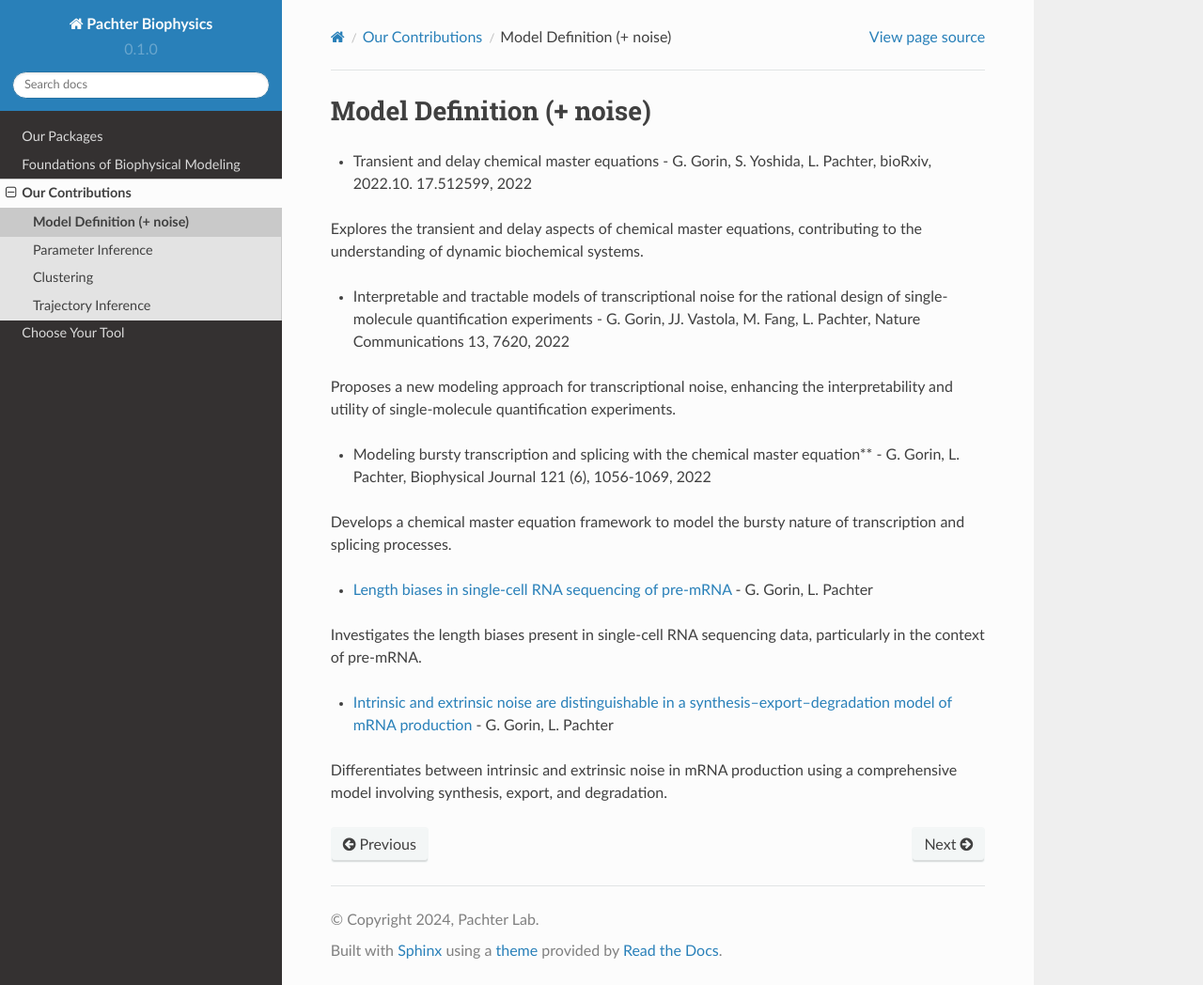
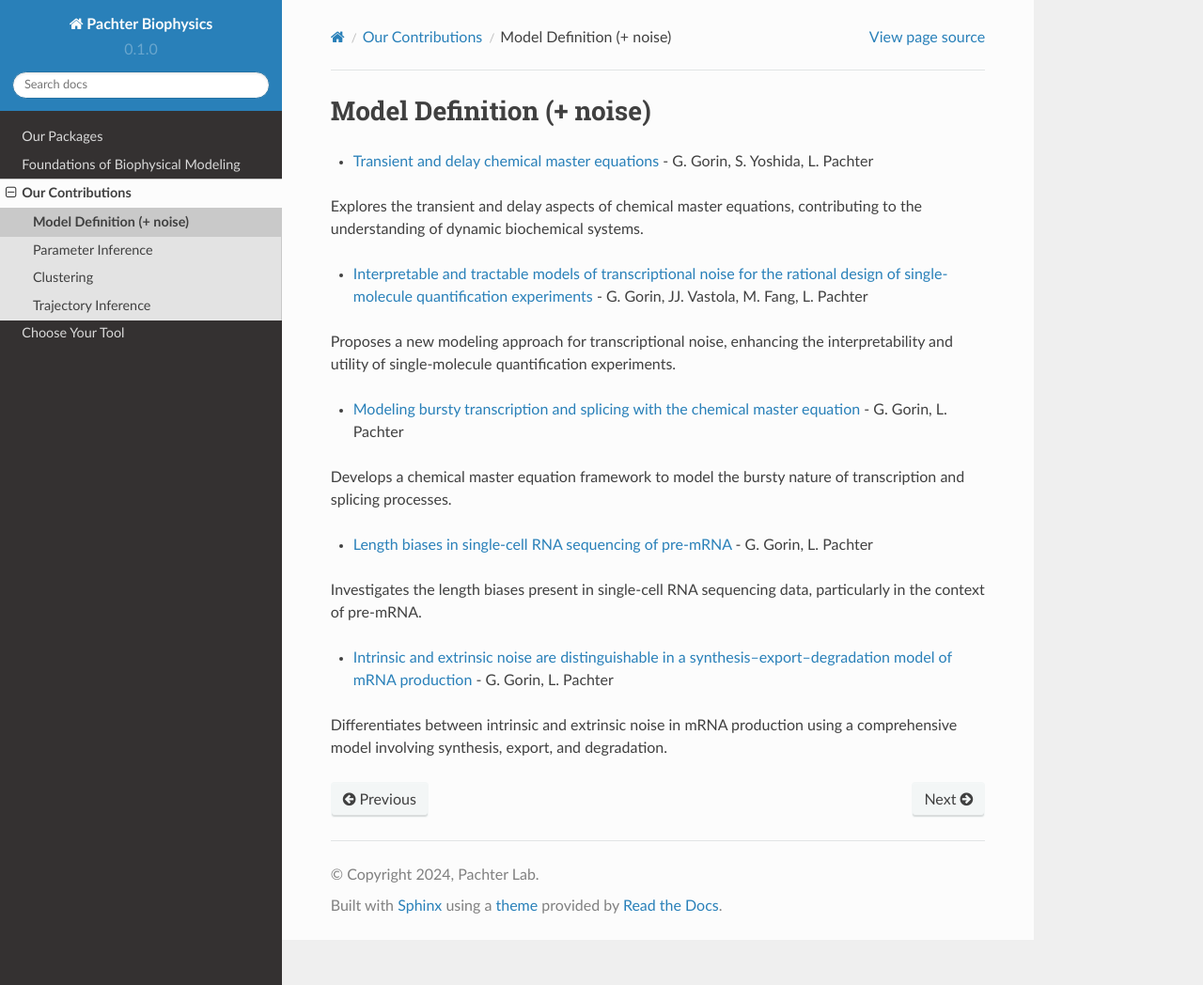
Before and after one commit to pachterlab/biophysics, a Sphinx documentation site: the page built from docs/source/contributions_modeling.rst, in a window 1280 px wide and 1048 px high. Shown: the whole window at 94% size. Built offline with Sphinx 7.4.7 and the Read the Docs theme 2.0.0, drawn with Linux system fonts in a browser that asks for light colours; pages that are not in the unit, such as notebooks, are missing from menus.

Commit message:
Update contributions_modeling.rst
Links added

```diff
--- a/docs/source/contributions_modeling.rst
+++ b/docs/source/contributions_modeling.rst
@@ -2,15 +2,15 @@
 Model Definition (+ noise)
 =====
 
-* Transient and delay chemical master equations - G. Gorin, S. Yoshida, L. Pachter, bioRxiv, 2022.10. 17.512599, 2022
+* `Transient and delay chemical master equations <https://doi.org/10.1101/2022.10.17.512599>`_ - G. Gorin, S. Yoshida, L. Pachter
 
 Explores the transient and delay aspects of chemical master equations, contributing to the understanding of dynamic biochemical systems.
 
-* Interpretable and tractable models of transcriptional noise for the rational design of single-molecule quantification experiments - G. Gorin, JJ. Vastola, M. Fang, L. Pachter, Nature Communications 13, 7620, 2022
+* `Interpretable and tractable models of transcriptional noise for the rational design of single-molecule quantification experiments <https://doi.org/10.1038/s41467-022-34857-7>`_ - G. Gorin, JJ. Vastola, M. Fang, L. Pachter
 
 Proposes a new modeling approach for transcriptional noise, enhancing the interpretability and utility of single-molecule quantification experiments.
 
-* Modeling bursty transcription and splicing with the chemical master equation** - G. Gorin, L. Pachter, Biophysical Journal 121 (6), 1056-1069, 2022
+* `Modeling bursty transcription and splicing with the chemical master equation <https://doi.org/10.1016/j.bpj.2022.02.004>`_ - G. Gorin, L. Pachter
 
 Develops a chemical master equation framework to model the bursty nature of transcription and splicing processes.
 
```
